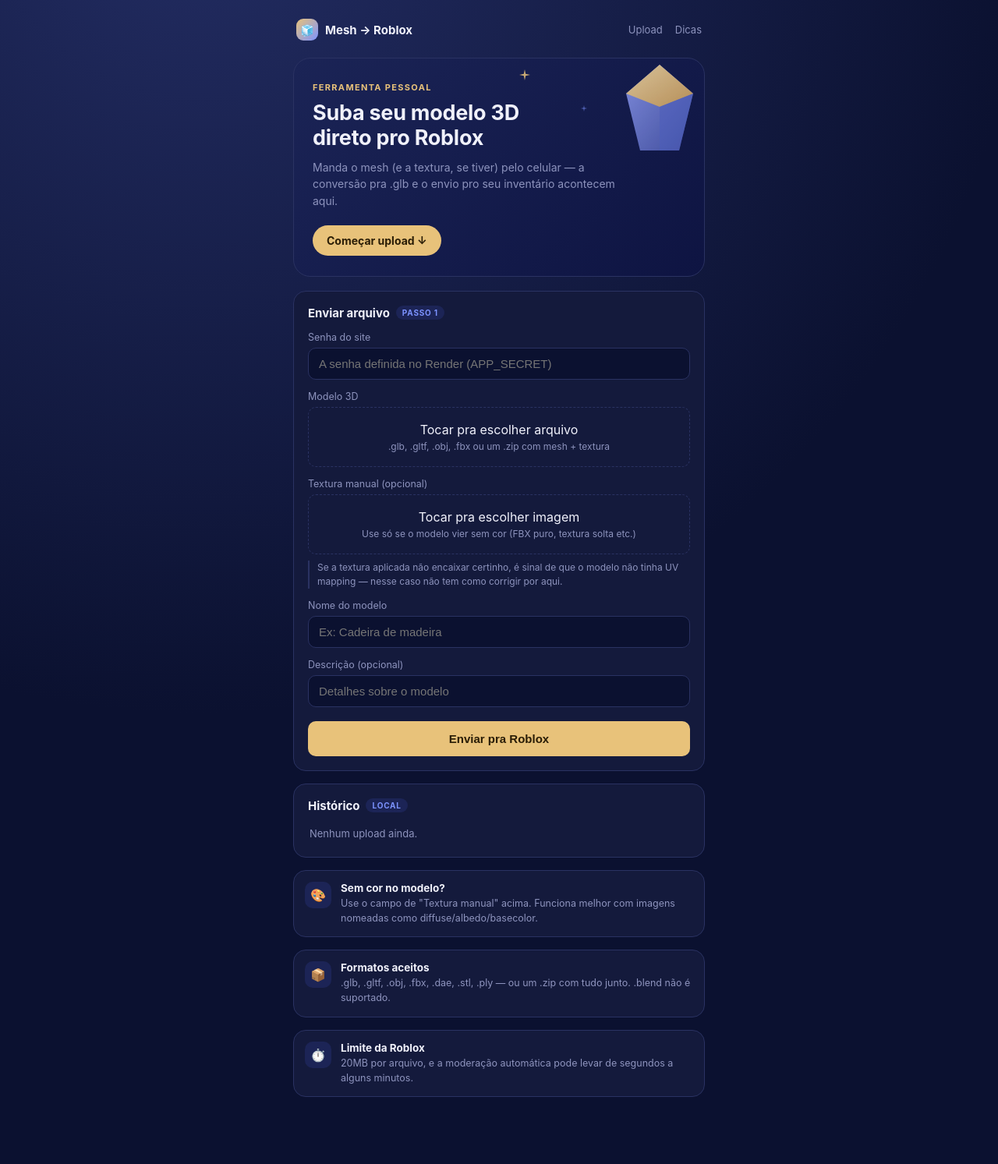
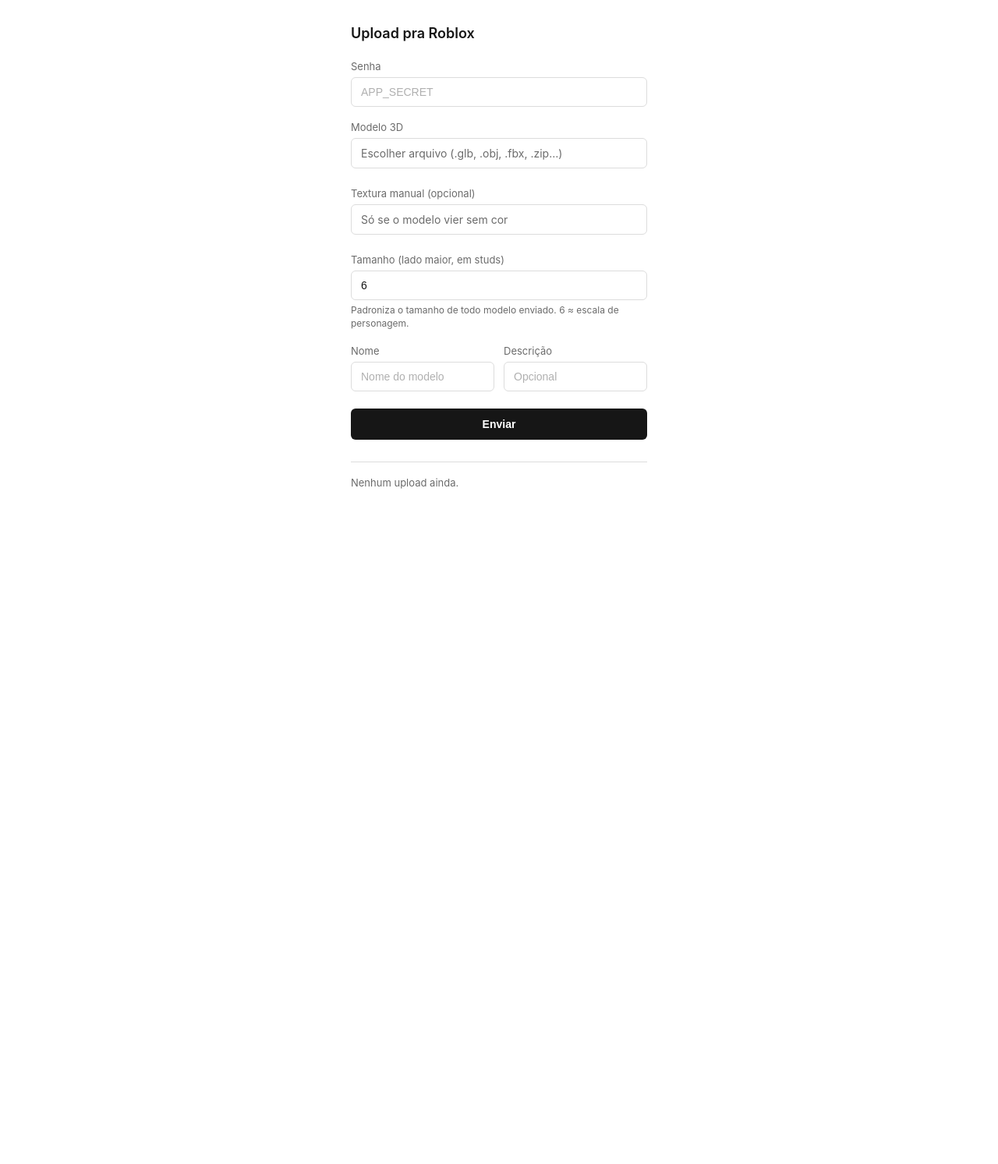
Before and after one commit to lonasharkins-blip/roblox-uploader, a Flask app: page / in a window 1280 px wide. Shown: the whole page at 78% size. After the commit the page ends 627 px from the top, so only its background shows below. Run offline with Flask 3, Linux system fonts and the light colour scheme.

Commit message:
Add files via upload

```diff
--- a/templates/index.html
+++ b/templates/index.html
@@ -3,261 +3,166 @@
 <head>
 <meta charset="UTF-8" />
 <meta name="viewport" content="width=device-width, initial-scale=1.0" />
-<title>Mesh → Roblox</title>
+<title>Upload pra Roblox</title>
 <style>
   :root {
-    --bg-1: #0b1130;
-    --bg-2: #1b2456;
-    --panel: #141a3c;
-    --panel-soft: #181f47;
-    --border: #2a3262;
-    --text: #f0f1fb;
-    --muted: #8d93bd;
-    --gold: #e8c27a;
-    --blue: #7c93ff;
-    --ok: #6fd19a;
-    --ok-bg: #122a22;
-    --error: #ff8b8b;
-    --error-bg: #2a1722;
-    font-family: -apple-system, BlinkMacSystemFont, "Segoe UI", Roboto, sans-serif;
+    --bg: #ffffff;
+    --text: #161616;
+    --muted: #6b6b6b;
+    --border: #dcdcdc;
+    --border-focus: #161616;
+    --accent: #161616;
+    --accent-text: #ffffff;
+    --ok: #1a7a3c;
+    --ok-bg: #f0f8f2;
+    --error: #b8282c;
+    --error-bg: #fbf0f0;
+    --warn: #8a6300;
+    --warn-bg: #fbf6e8;
+    font-family: -apple-system, BlinkMacSystemFont, "Segoe UI", Roboto, Helvetica, Arial, sans-serif;
   }
   * { box-sizing: border-box; }
   body {
     margin: 0;
-    background: radial-gradient(circle at 20% -10%, #232d63 0%, var(--bg-1) 55%);
+    background: var(--bg);
     color: var(--text);
     min-height: 100vh;
   }
-  .page { max-width: 560px; margin: 0 auto; padding: 18px 16px 70px; }
+  .page { max-width: 420px; margin: 0 auto; padding: 32px 20px 60px; }
 
-  /* ---------- Top bar ---------- */
-  .topbar {
-    display: flex; align-items: center; justify-content: space-between;
-    padding: 6px 4px 22px;
+  h1 { font-size: 18px; font-weight: 600; margin: 0 0 24px; }
+
+  fieldset { border: none; padding: 0; margin: 0 0 18px; }
+  label {
+    display: block;
+    font-size: 13px;
+    color: var(--muted);
+    margin-bottom: 6px;
   }
-  .brand { display: flex; align-items: center; gap: 9px; font-weight: 700; font-size: 15px; }
-  .brand-mark {
-    width: 28px; height: 28px; border-radius: 9px;
-    background: linear-gradient(135deg, var(--gold), var(--blue));
-    display: flex; align-items: center; justify-content: center;
+  .row-2 { display: flex; gap: 12px; }
+  .row-2 > div { flex: 1; }
+
+  input[type="text"],
+  input[type="number"],
+  input[type="password"] {
+    width: 100%;
+    background: var(--bg);
+    border: 1px solid var(--border);
+    border-radius: 6px;
+    padding: 10px 12px;
+    color: var(--text);
     font-size: 14px;
   }
-  .nav-links { display: flex; gap: 16px; font-size: 13px; color: var(--muted); }
-  .nav-links a { color: inherit; text-decoration: none; }
-  .nav-links a:hover { color: var(--text); }
+  input:focus { outline: none; border-color: var(--border-focus); }
+  input::placeholder { color: #b0b0b0; }
 
-  /* ---------- Hero ---------- */
-  .hero {
-    position: relative;
-    background: linear-gradient(135deg, var(--bg-2) 0%, #0e1442 100%);
+  .file-input {
+    display: block;
+    width: 100%;
     border: 1px solid var(--border);
-    border-radius: 22px;
-    padding: 30px 24px 26px;
-    overflow: hidden;
-    margin-bottom: 18px;
+    border-radius: 6px;
+    padding: 10px 12px;
+    font-size: 14px;
+    color: var(--muted);
+    cursor: pointer;
+    background: var(--bg);
   }
-  .hero .eyebrow {
-    font-size: 11px; letter-spacing: 0.12em; text-transform: uppercase;
-    color: var(--gold); font-weight: 700; margin-bottom: 10px;
+  .file-input.has-file { color: var(--text); border-color: var(--border-focus); }
+  .file-input input { display: none; }
+
+  .help { font-size: 12px; color: var(--muted); margin-top: 5px; line-height: 1.4; }
+
+  button {
+    width: 100%;
+    padding: 12px;
+    border-radius: 6px;
+    border: none;
+    background: var(--accent);
+    color: var(--accent-text);
+    font-size: 14px;
+    font-weight: 600;
+    cursor: pointer;
+    margin-top: 4px;
   }
-  .hero h1 { font-size: 27px; line-height: 1.2; margin: 0 0 10px; letter-spacing: -0.01em; }
-  .hero p { color: var(--muted); font-size: 14px; line-height: 1.55; margin: 0 0 20px; max-width: 86%; }
-  .hero .cta {
-    display: inline-flex; align-items: center; gap: 6px;
-    background: var(--gold); color: #2a1d06; font-weight: 700; font-size: 14px;
-    padding: 11px 18px; border-radius: 100px; text-decoration: none;
+  button:disabled { background: #b0b0b0; cursor: default; }
+
+  .status {
+    margin-top: 16px;
+    padding: 10px 12px;
+    border-radius: 6px;
+    font-size: 13px;
+    line-height: 1.5;
+    display: none;
   }
-  .sparkle { position: absolute; opacity: 0.85; }
-  .crystal-wrap { position: absolute; right: -18px; top: -10px; width: 150px; height: 150px; opacity: 0.9; }
-
-  /* ---------- Cards ---------- */
-  .card {
-    background: var(--panel);
-    border: 1px solid var(--border);
-    border-radius: 16px;
-    padding: 18px;
-    margin-bottom: 16px;
-  }
-  .card h2 { font-size: 15px; margin: 0 0 14px; display: flex; align-items: center; gap: 8px; }
-  .card h2 .tag {
-    font-size: 10px; text-transform: uppercase; letter-spacing: 0.08em;
-    color: var(--blue); background: #1c2456; padding: 3px 8px; border-radius: 100px;
-  }
-
-  label { display: block; font-size: 12.5px; color: var(--muted); margin: 14px 0 6px; }
-  label:first-of-type { margin-top: 0; }
-  input[type="text"], input[type="password"] {
-    width: 100%; background: var(--bg-1); border: 1px solid var(--border);
-    border-radius: 10px; padding: 11px 13px; color: var(--text); font-size: 15px;
-  }
-  input:focus { outline: 2px solid var(--blue); outline-offset: 1px; }
-
-  .file-drop {
-    border: 1.5px dashed var(--border); border-radius: 10px; padding: 18px 14px;
-    text-align: center; cursor: pointer; transition: border-color 0.15s;
-  }
-  .file-drop.has-file { border-color: var(--gold); }
-  .file-drop input { display: none; }
-  .file-drop .hint { color: var(--muted); font-size: 12px; margin-top: 4px; }
-  .file-drop .filename { color: var(--gold); font-weight: 600; word-break: break-all; font-size: 14px; }
-
-  .hint-block {
-    font-size: 12px; color: var(--muted); margin-top: 8px; line-height: 1.5;
-    border-left: 2px solid var(--border); padding-left: 10px;
-  }
-
-  button.primary {
-    width: 100%; padding: 14px; border-radius: 10px; border: none;
-    background: var(--gold); color: #2a1d06; font-size: 15px; font-weight: 700;
-    margin-top: 18px; cursor: pointer;
-  }
-  button.primary:disabled { background: #4a4a55; color: #9a9aa5; }
-
-  .status { margin-top: 14px; padding: 12px 14px; border-radius: 10px; font-size: 13.5px; display: none; line-height: 1.5; }
   .status.show { display: block; }
-  .status.processing { background: #1c2456; color: #aebaff; }
+  .status.processing { background: #f2f2f2; color: #4a4a4a; }
   .status.done { background: var(--ok-bg); color: var(--ok); }
   .status.error { background: var(--error-bg); color: var(--error); }
   .status a { color: inherit; text-decoration: underline; }
-  .status .warning-line { color: var(--gold); margin-top: 6px; display: block; }
+  .status .warning-line { display: block; color: var(--warn); margin-top: 6px; }
 
-  .spinner {
-    display: inline-block; width: 11px; height: 11px;
-    border: 2px solid #aebaff; border-top-color: transparent; border-radius: 50%;
-    margin-right: 7px; animation: spin 0.8s linear infinite; vertical-align: -1px;
+  hr { border: none; border-top: 1px solid var(--border); margin: 28px 0 18px; }
+
+  .history-row {
+    display: flex; justify-content: space-between; gap: 10px;
+    font-size: 13px; padding: 7px 0; border-bottom: 1px solid #f0f0f0;
   }
-  @keyframes spin { to { transform: rotate(360deg); } }
-
-  /* ---------- Histórico ---------- */
-  .history-row {
-    display: flex; align-items: center; gap: 10px;
-    padding: 10px 12px; background: var(--panel-soft); border-radius: 100px;
-    margin-bottom: 8px; font-size: 13px;
-  }
-  .history-row .dot { width: 7px; height: 7px; border-radius: 50%; flex-shrink: 0; }
-  .history-row .dot.ok { background: var(--ok); }
-  .history-row .dot.err { background: var(--error); }
-  .history-row .name { flex: 1; overflow: hidden; text-overflow: ellipsis; white-space: nowrap; }
-  .history-row .id { color: var(--muted); font-size: 11.5px; }
-  .empty-history { color: var(--muted); font-size: 13px; padding: 4px 2px; }
-
-  /* ---------- Tip cards ---------- */
-  .tip-card { display: flex; gap: 12px; padding: 14px; }
-  .tip-card .icon {
-    width: 34px; height: 34px; border-radius: 10px; flex-shrink: 0;
-    background: #1c2456; display: flex; align-items: center; justify-content: center; font-size: 16px;
-  }
-  .tip-card .title { font-weight: 700; font-size: 13.5px; margin-bottom: 3px; }
-  .tip-card .desc { color: var(--muted); font-size: 12.5px; line-height: 1.5; }
+  .history-row .name { overflow: hidden; text-overflow: ellipsis; white-space: nowrap; }
+  .history-row .status-ok { color: var(--ok); }
+  .history-row .status-err { color: var(--error); }
+  .empty-history { color: var(--muted); font-size: 13px; }
 </style>
 </head>
 <body>
 <div class="page">
+  <h1>Upload pra Roblox</h1>
 
-  <div class="topbar">
-    <div class="brand">
-      <span class="brand-mark">🧊</span>
-      Mesh → Roblox
+  <fieldset>
+    <label for="secret">Senha</label>
+    <input type="password" id="secret" placeholder="APP_SECRET" />
+  </fieldset>
+
+  <fieldset>
+    <label for="file">Modelo 3D</label>
+    <label class="file-input" id="dropArea">
+      <input type="file" id="file" accept=".glb,.gltf,.obj,.fbx,.dae,.stl,.ply,.zip" />
+      <span id="dropLabel">Escolher arquivo (.glb, .obj, .fbx, .zip…)</span>
+    </label>
+  </fieldset>
+
+  <fieldset>
+    <label for="texture">Textura manual (opcional)</label>
+    <label class="file-input" id="dropAreaTex">
+      <input type="file" id="texture" accept=".png,.jpg,.jpeg" />
+      <span id="dropLabelTex">Só se o modelo vier sem cor</span>
+    </label>
+  </fieldset>
+
+  <fieldset>
+    <label for="targetSize">Tamanho (lado maior, em studs)</label>
+    <input type="number" id="targetSize" value="6" min="0.1" max="500" step="0.5" />
+    <div class="help">Padroniza o tamanho de todo modelo enviado. 6 ≈ escala de personagem.</div>
+  </fieldset>
+
+  <fieldset>
+    <div class="row-2">
+      <div>
+        <label for="displayName">Nome</label>
+        <input type="text" id="displayName" placeholder="Nome do modelo" maxlength="50" />
+      </div>
+      <div>
+        <label for="description">Descrição</label>
+        <input type="text" id="description" placeholder="Opcional" maxlength="200" />
+      </div>
     </div>
-    <div class="nav-links">
-      <a href="#upload-card">Upload</a>
-      <a href="#tips">Dicas</a>
-    </div>
-  </div>
+  </fieldset>
 
-  <div class="hero">
-    <svg class="sparkle" style="top:14px; left:55%; width:14px;" viewBox="0 0 24 24" fill="none">
-      <path d="M12 0L14 10L24 12L14 14L12 24L10 14L0 12L10 10Z" fill="#e8c27a"/>
-    </svg>
-    <svg class="sparkle" style="top:60px; left:70%; width:8px; opacity:0.6;" viewBox="0 0 24 24" fill="none">
-      <path d="M12 0L14 10L24 12L14 14L12 24L10 14L0 12L10 10Z" fill="#7c93ff"/>
-    </svg>
+  <button id="submitBtn">Enviar</button>
 
-    <svg class="crystal-wrap" viewBox="0 0 150 150" fill="none">
-      <polygon points="75,18 118,55 100,128 50,128 32,55" fill="url(#g1)" opacity="0.9"/>
-      <polygon points="75,18 118,55 75,72 32,55" fill="url(#g2)" opacity="0.95"/>
-      <polygon points="75,72 118,55 100,128 75,128" fill="#5567c9" opacity="0.55"/>
-      <defs>
-        <linearGradient id="g1" x1="0" y1="0" x2="1" y2="1">
-          <stop offset="0" stop-color="#9aa8ff"/>
-          <stop offset="1" stop-color="#4a59b0"/>
-        </linearGradient>
-        <linearGradient id="g2" x1="0" y1="0" x2="1" y2="1">
-          <stop offset="0" stop-color="#f2d9a0"/>
-          <stop offset="1" stop-color="#cf9f55"/>
-        </linearGradient>
-      </defs>
-    </svg>
+  <div class="status" id="statusBox"></div>
 
-    <div class="eyebrow">Ferramenta pessoal</div>
-    <h1>Suba seu modelo 3D<br/>direto pro Roblox</h1>
-    <p>Manda o mesh (e a textura, se tiver) pelo celular — a conversão pra .glb e o envio pro seu inventário acontecem aqui.</p>
-    <a href="#upload-card" class="cta">Começar upload ↓</a>
-  </div>
-
-  <div class="card" id="upload-card">
-    <h2>Enviar arquivo <span class="tag">passo 1</span></h2>
-
-    <label for="secret">Senha do site</label>
-    <input type="password" id="secret" placeholder="A senha definida no Render (APP_SECRET)" />
-
-    <label for="file">Modelo 3D</label>
-    <div class="file-drop" id="dropArea">
-      <input type="file" id="file" accept=".glb,.gltf,.obj,.fbx,.dae,.stl,.ply,.zip" />
-      <div id="dropLabel">Tocar pra escolher arquivo</div>
-      <div class="hint">.glb, .gltf, .obj, .fbx ou um .zip com mesh + textura</div>
-    </div>
-
-    <label for="texture">Textura manual (opcional)</label>
-    <div class="file-drop" id="dropAreaTex">
-      <input type="file" id="texture" accept=".png,.jpg,.jpeg" />
-      <div id="dropLabelTex">Tocar pra escolher imagem</div>
-      <div class="hint">Use só se o modelo vier sem cor (FBX puro, textura solta etc.)</div>
-    </div>
-    <div class="hint-block">
-      Se a textura aplicada não encaixar certinho, é sinal de que o modelo não tinha UV mapping — nesse caso não tem como corrigir por aqui.
-    </div>
-
-    <label for="displayName">Nome do modelo</label>
-    <input type="text" id="displayName" placeholder="Ex: Cadeira de madeira" maxlength="50" />
-
-    <label for="description">Descrição (opcional)</label>
-    <input type="text" id="description" placeholder="Detalhes sobre o modelo" maxlength="200" />
-
-    <button class="primary" id="submitBtn">Enviar pra Roblox</button>
-
-    <div class="status" id="statusBox"></div>
-  </div>
-
-  <div class="card">
-    <h2>Histórico <span class="tag">local</span></h2>
-    <div id="historyList"></div>
-  </div>
-
-  <div class="card tip-card" id="tips">
-    <div class="icon">🎨</div>
-    <div>
-      <div class="title">Sem cor no modelo?</div>
-      <div class="desc">Use o campo de "Textura manual" acima. Funciona melhor com imagens nomeadas como diffuse/albedo/basecolor.</div>
-    </div>
-  </div>
-
-  <div class="card tip-card">
-    <div class="icon">📦</div>
-    <div>
-      <div class="title">Formatos aceitos</div>
-      <div class="desc">.glb, .gltf, .obj, .fbx, .dae, .stl, .ply — ou um .zip com tudo junto. .blend não é suportado.</div>
-    </div>
-  </div>
-
-  <div class="card tip-card">
-    <div class="icon">⏱️</div>
-    <div>
-      <div class="title">Limite da Roblox</div>
-      <div class="desc">20MB por arquivo, e a moderação automática pode levar de segundos a alguns minutos.</div>
-    </div>
-  </div>
-
+  <hr>
+  <div id="historyList"></div>
 </div>
 
 <script>
@@ -277,7 +182,6 @@
     localStorage.setItem('roblox_uploader_secret', secretInput.value);
   });
 
-  dropArea.addEventListener('click', () => fileInput.click());
   fileInput.addEventListener('change', () => {
     if (fileInput.files.length) {
       dropLabel.textContent = fileInput.files[0].name;
@@ -285,7 +189,6 @@
     }
   });
 
-  dropAreaTex.addEventListener('click', () => textureInput.click());
   textureInput.addEventListener('change', () => {
     if (textureInput.files.length) {
       dropLabelTex.textContent = textureInput.files[0].name;
@@ -301,9 +204,8 @@
     }
     historyList.innerHTML = items.map(it => `
       <div class="history-row">
-        <span class="dot ${it.ok ? 'ok' : 'err'}"></span>
         <span class="name">${it.name}</span>
-        <span class="id">${it.ok ? '#' + it.assetId : 'falhou'}</span>
+        <span class="${it.ok ? 'status-ok' : 'status-err'}">${it.ok ? '#' + it.assetId : 'falhou'}</span>
       </div>
     `).join('');
   }
@@ -311,7 +213,7 @@
   function pushHistory(entry) {
     const items = JSON.parse(localStorage.getItem('rbx_history') || '[]');
     items.unshift(entry);
-    localStorage.setItem('rbx_history', JSON.stringify(items.slice(0, 8)));
+    localStorage.setItem('rbx_history', JSON.stringify(items.slice(0, 10)));
     loadHistory();
   }
 
@@ -328,30 +230,32 @@
       const data = await res.json();
 
       if (data.status === 'processing') {
-        setStatus('processing', '<span class="spinner"></span>Enviando e esperando a moderação da Roblox… pode levar até 1-2 minutos.');
+        setStatus('processing', 'Processando… pode levar até 1-2 minutos.');
         setTimeout(() => pollStatus(jobId, modelName), 3000);
       } else if (data.status === 'done') {
-        let html = `Pronto! Asset ID <b>${data.assetId}</b> criado.<br><a href="${data.inventoryUrl}" target="_blank">Ver no seu Inventário</a>`;
-        if (data.warning) html += `<span class="warning-line">⚠ ${data.warning}</span>`;
+        let html = `Pronto. Asset ID <b>${data.assetId}</b> — <a href="${data.inventoryUrl}" target="_blank">ver inventário</a>`;
+        if (data.warnings && data.warnings.length) {
+          data.warnings.forEach(w => { html += `<span class="warning-line">${w}</span>`; });
+        }
         setStatus('done', html);
         pushHistory({ name: modelName, ok: true, assetId: data.assetId });
         submitBtn.disabled = false;
-        submitBtn.textContent = 'Enviar pra Roblox';
+        submitBtn.textContent = 'Enviar';
       } else if (data.status === 'error') {
         setStatus('error', data.error || 'Algo deu errado.');
         pushHistory({ name: modelName, ok: false });
         submitBtn.disabled = false;
-        submitBtn.textContent = 'Enviar pra Roblox';
+        submitBtn.textContent = 'Enviar';
       }
     } catch (e) {
-      setStatus('error', 'Perdi a conexão checando o status. Confira seu Inventário na Roblox em alguns minutos.');
+      setStatus('error', 'Perdi a conexão checando o status. Confira seu inventário em alguns minutos.');
       submitBtn.disabled = false;
-      submitBtn.textContent = 'Enviar pra Roblox';
+      submitBtn.textContent = 'Enviar';
     }
   }
 
   submitBtn.addEventListener('click', async () => {
-    if (!secretInput.value) { setStatus('error', 'Digita a senha do site primeiro.'); return; }
+    if (!secretInput.value) { setStatus('error', 'Digita a senha primeiro.'); return; }
     if (!fileInput.files.length) { setStatus('error', 'Escolhe um arquivo de modelo primeiro.'); return; }
 
     localStorage.setItem('roblox_uploader_secret', secretInput.value);
@@ -362,12 +266,13 @@
     formData.append('secret', secretInput.value);
     formData.append('file', fileInput.files[0]);
     if (textureInput.files.length) formData.append('texture', textureInput.files[0]);
+    formData.append('targetSize', document.getElementById('targetSize').value);
     formData.append('displayName', document.getElementById('displayName').value);
     formData.append('description', document.getElementById('description').value);
 
     submitBtn.disabled = true;
     submitBtn.textContent = 'Enviando…';
-    setStatus('processing', '<span class="spinner"></span>Subindo arquivo…');
+    setStatus('processing', 'Subindo arquivo…');
 
     try {
       const res = await fetch('/upload', { method: 'POST', body: formData });
@@ -376,7 +281,7 @@
       if (!res.ok) {
         setStatus('error', data.error || 'Erro no envio.');
         submitBtn.disabled = false;
-        submitBtn.textContent = 'Enviar pra Roblox';
+        submitBtn.textContent = 'Enviar';
         return;
       }
 
@@ -384,7 +289,7 @@
     } catch (e) {
       setStatus('error', 'Não consegui falar com o servidor.');
       submitBtn.disabled = false;
-      submitBtn.textContent = 'Enviar pra Roblox';
+      submitBtn.textContent = 'Enviar';
     }
   });
 </script>
```
